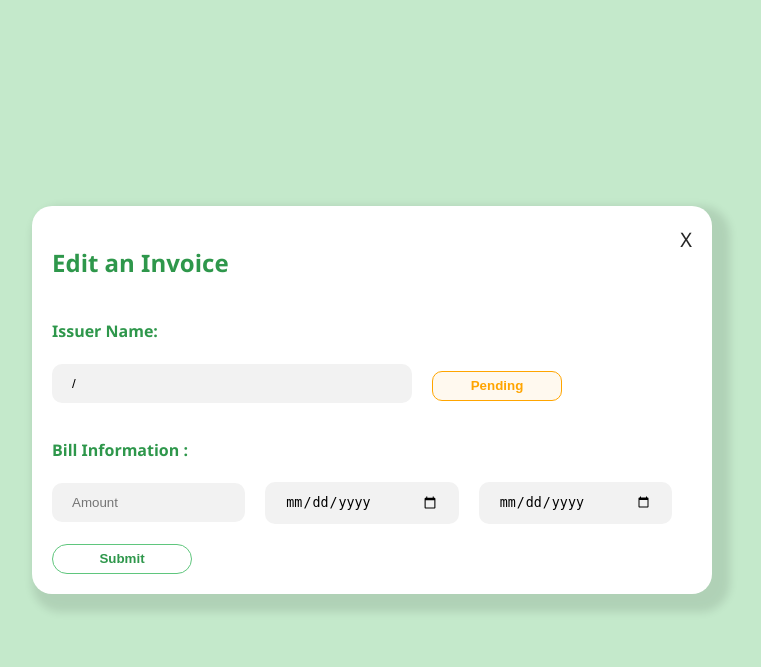
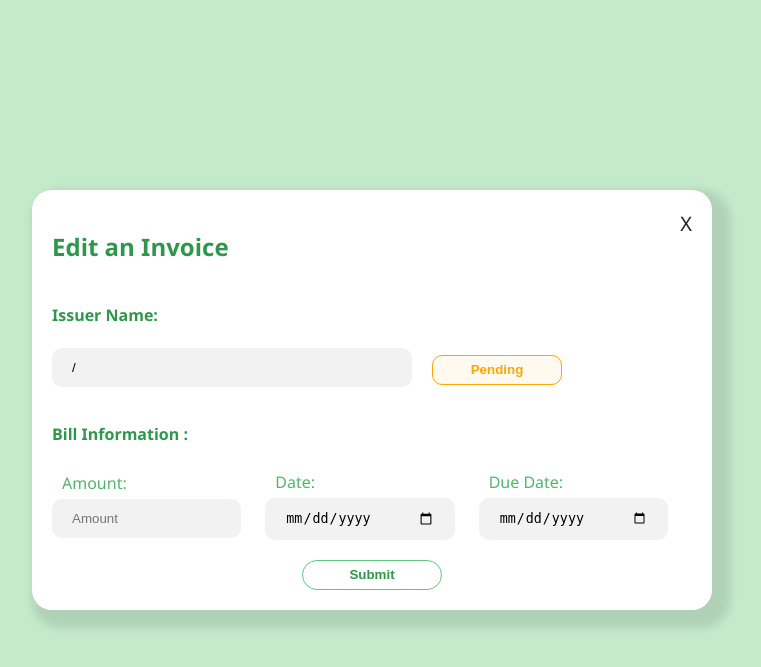
Before and after one commit to NadiaAhmedSaleh/Invoice-Tracker, a Python web app: template back-end/app/templates/editInvoice.html in a window 1280 px wide. Shown: the top 667 px of the page, without its empty margins (268-1029 px from the left). Run offline with Jinja, Linux system fonts and the light colour scheme; the template is opened without the code that fills it, so the values that code supplies are empty.

Commit message:
fixed some responsitivity issues

```diff
--- a/back-end/1.txt
+++ b/back-end/1.txt
@@ -1,6 +1,3 @@
-{'id': 28, 'issuer': 'wew33333', 'status': 'Paid', 'amount': 333, 'date_issued': datetime.date(2024, 10, 22), 'due_date': datetime.date(2024, 10, 30), 'user_id': 1}
 {'id': 32, 'issuer': 'noway', 'status': 'Paid', 'amount': 8080, 'date_issued': datetime.date(2024, 10, 30), 'due_date': datetime.date(2024, 10, 31), 'user_id': 1}
 {'id': 30, 'issuer': 'kenzz', 'status': 'Paid', 'amount': 50, 'date_issued': datetime.date(2024, 10, 31), 'due_date': datetime.date(2024, 10, 31), 'user_id': 1}
-{'id': 31, 'issuer': 'hello kitty', 'status': 'Paid', 'amount': 5050, 'date_issued': datetime.date(2024, 10, 31), 'due_date': datetime.date(2024, 10, 31), 'user_id': 1}
 {'id': 37, 'issuer': 'jumia', 'status': 'Paid', 'amount': 700, 'date_issued': datetime.date(2024, 10, 31), 'due_date': datetime.date(2024, 10, 23), 'user_id': 1}
-{'id': 39, 'issuer': 'obada', 'status': 'Paid', 'amount': 50, 'date_issued': datetime.date(2024, 10, 29), 'due_date': datetime.date(2024, 10, 31), 'user_id': 1}
--- a/back-end/app/static/main.js
+++ b/back-end/app/static/main.js
@@ -1,4 +1,3 @@
-
 //get email from local storage
 
 function splitEmail(email) {
--- a/back-end/app/static/style.css
+++ b/back-end/app/static/style.css
@@ -45,7 +45,7 @@ body{
 }
 
 .mainNav a{
-  color: white;
+    color: white;
     font-weight: 500;
     text-align: center;
     padding: 10px;
@@ -79,6 +79,7 @@ body{
     margin: 5px;
     padding: 0;
   }
+
 
 
   .totalForm{
@@ -336,10 +337,30 @@ body{
     align-items: center;
   }
 
+  .labels{
+    display: flex;
+    flex-direction: column;
+    justify-content: center;
+    align-items: start;
+    color:#52b46e;
+    width: 100%;
+
+  }
+
+  .labels input{
+    width: 70%;
+  }
+
+  label{
+    margin: 5px 10px 5px 10px;
+    font-weight: 500;
+  }
 
 
   .submit-btn{
 
+    display: block;
+    margin: auto;
     width: 140px;
     height: 30px;
     border-radius: 50px;
@@ -357,12 +378,20 @@ body{
     transition: 0.3s;
   }
 
-
+ /*-----------------------------------*/
   /* history page */
 
   .invoiceHistory{
-    width: 100%;
+    width: 95%;
+    margin-top: 50px;
+
   }
+
+  .historyPage{
+   text-align: center;
+   color:#04AA6D;
+  }
+
 
 
   /* media query */
@@ -379,6 +408,10 @@ body{
       flex-direction: column;
   }
 
+  .addInvoice{
+    width: 80%;
+  }
+
   .mainSection{
     width: 90%;
   }
@@ -391,4 +424,8 @@ body{
 
   }
 
+  .labels input{
+    width: 90%;
+  }
+
 }
--- a/back-end/app/templates/editInvoice.html
+++ b/back-end/app/templates/editInvoice.html
@@ -44,16 +44,26 @@
 
           <h4>Bill Information :</h4>
           <div class="bill-info">
+            <div class="labels">
+              <label for="amount"> Amount: </label>
               <input
                 type="number"
                 id="amount"
                 name="amount"
                 placeholder="Amount"
                 value={{invoice.amount}}
-
               />
 
-            <input type="date" id="date" name="date_issued" placeholder="Date" value={{invoice.date_issued}}  />
+            </div>
+
+            <div class="labels">
+              <label for="date"> Date: </label>
+              <input type="date" id="date" name="date_issued" placeholder="Date" value={{invoice.date_issued}} />
+
+            </div>
+
+            <div class="labels">
+              <label for="due">Due Date: </label>
 
               <input
                 type="date"
@@ -61,8 +71,9 @@
                 name="due_date"
                 placeholder="Due Date"
                 value={{invoice.due_date}}
+              />
+            </div>
 
-            />
           </div>
 
           <button class="submit-btn" type="submit">Submit</button>
--- a/back-end/app/templates/signUp.html
+++ b/back-end/app/templates/signUp.html
@@ -15,7 +15,6 @@
             <div class="text">
               <h1>Invoicer</h1>
 
-              <h1>Sign Up</h1>
             </div>
             <p >{{error}}</p>
             <div class="labels">
```
Also changed, not shown: back-end/app/static/signUp.css (+14 -21 lines), back-end/app/templates/addInvoice.html (+12 -0 lines), back-end/app/templates/history.html (+9 -7 lines), back-end/invoicesHistory.txt (deleted, +0 -24 lines), back-end/InvoiceApp.db. Lines whose indentation alone changed are shown as unchanged.
